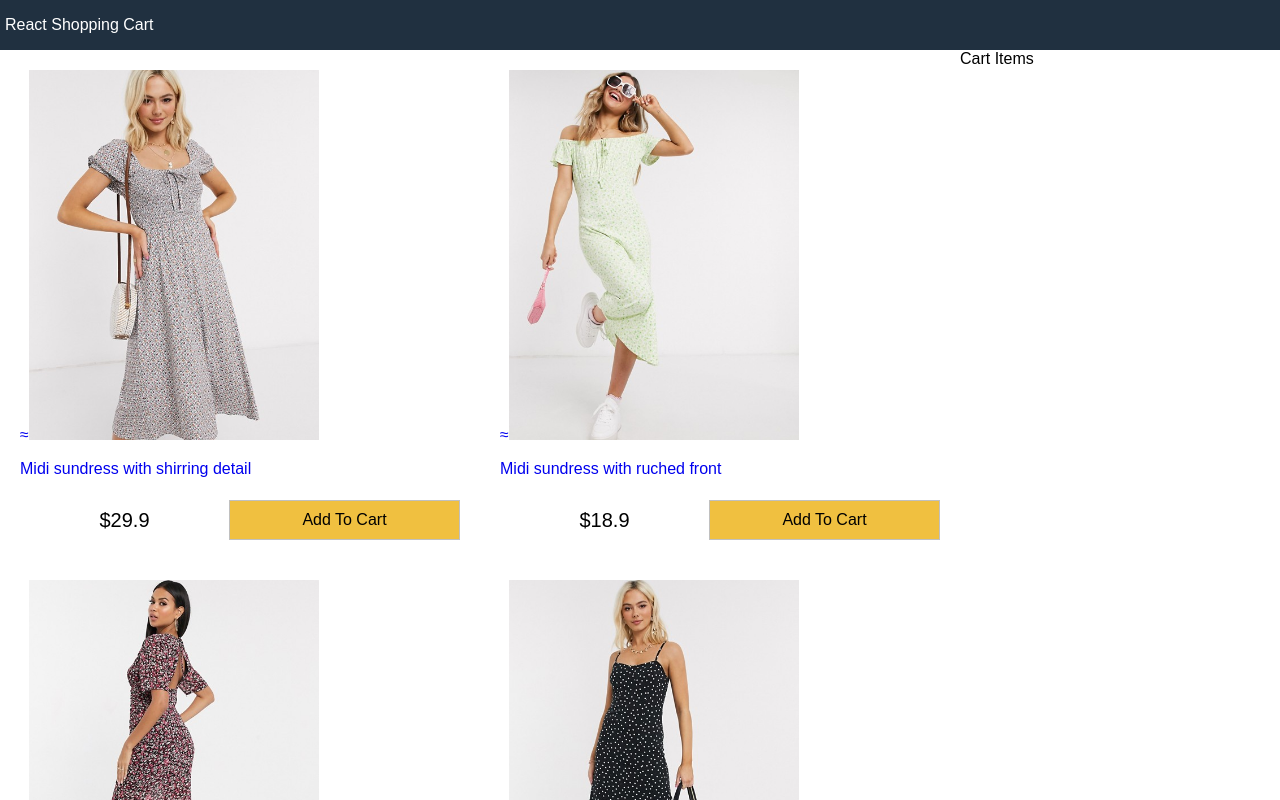
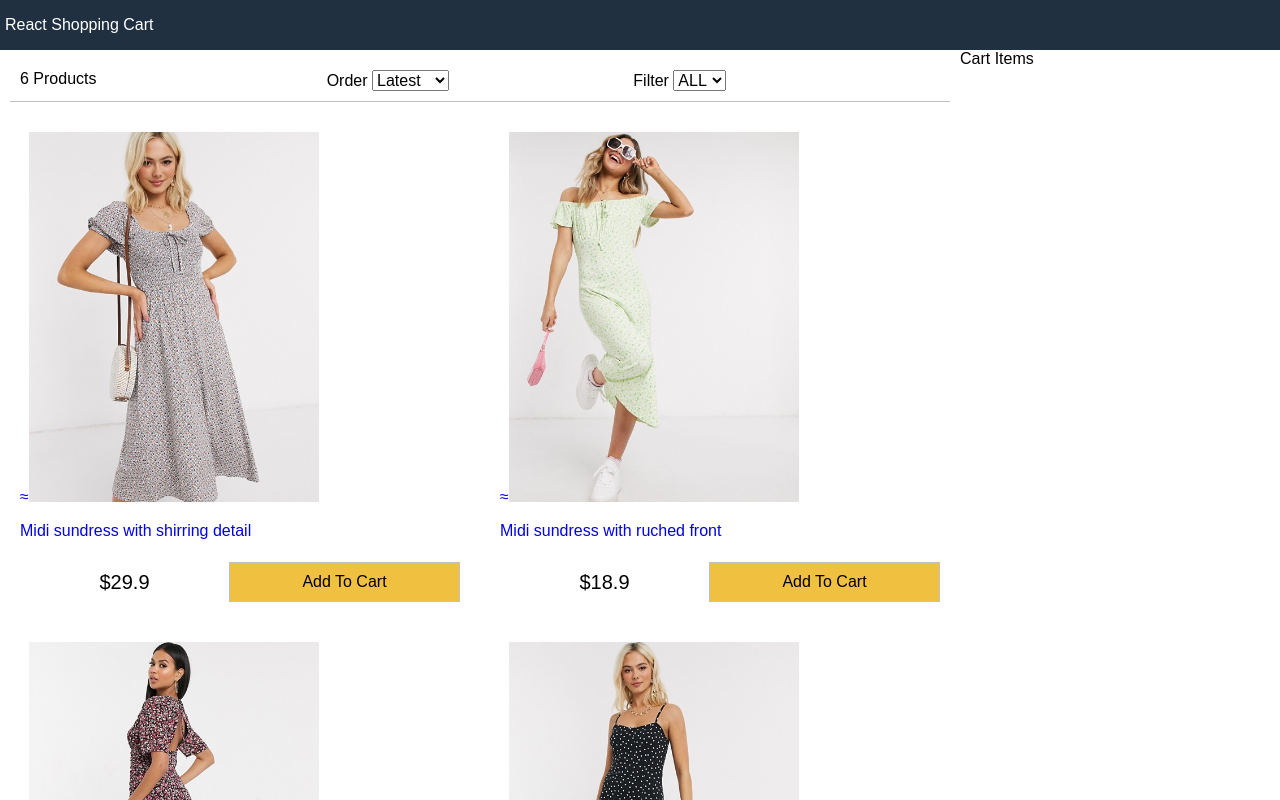
Before and after one commit to arun-prism/react-shopping-cart, a React (Create React App) app in the folder 1_New_project_Arun/react-shopping-cart/: page / in a window 1280 px wide. Shown: the top 800 px of the page. Built offline with nearby package versions, Linux system fonts and the light colour scheme.

Commit message:
filter and sort updated

```diff
--- a/1_New_project_Arun/react-shopping-cart/src/App.js
+++ b/1_New_project_Arun/react-shopping-cart/src/App.js
@@ -1,17 +1,52 @@
 import React from "react";
 import data from "./data.json";
 import Products from "./components/Products";
+import Filter from "./components/Filter";
 
 class App extends React.Component {
 
-  constructor(){
+  constructor() {
     super();
-this.state ={
+    this.state = {
       products: data.products,
       size: "",
-  sort:""
+      sort: ""
+    }
   }
 
+  sortProducts = (event) => {
+    console.log(event.target.value);
+    const sort = event.target.value;
+    this.setState((state) => ({
+
+      sort: sort,
+      products: this.state.products.slice().sort((a, b) => {
+        if (sort === "lowest") {
+          return (a.price > b.price) ? 1 : -1;
+        }
+        else if (sort === "highest") {
+          return ((a.price < b.price) ? 1 : -1);
+        }
+        else { return (a._id > b._id) ? 1 : -1 }
+      })
+
+    }))
+  }
+
+  filterProducts = (event) => {
+    console.log(event.target.value)
+
+    if (event.target.value === "") {
+      this.setState({ size: event.target.value, products: data.products });
+    }
+    else {
+      this.setState({
+        size: event.target.value,
+        products: data.products.filter(
+          (product) => product.availableSizes.indexOf(event.target.value) >= 0
+        )
+      })
+    }
   }
 
   render() {
@@ -24,7 +59,13 @@
         <main>
           <div className="content">
             <div className="main">
- <Products products = {this.state.products}></Products>
+              <Filter count={this.state.products.length}
+                size={this.state.size}
+                sort={this.state.sort}
+                filterProducts={this.filterProducts}
+                sortProducts={this.sortProducts}
+              ></Filter>
+              <Products products={this.state.products}></Products>
 
             </div>
             <div className="sidebar">Cart Items</div>
--- /dev/null
+++ b/1_New_project_Arun/react-shopping-cart/src/components/Filter.js
@@ -0,0 +1,28 @@
+import React, { Component } from 'react'
+
+export default class Filter extends Component {
+  render() {
+    return (
+      <div className='filter'>
+        <div className='filter-result'>{this.props.count} Products</div>
+        <div className='filter-sort'>Order {" "}
+        <select value={this.props.sort} onChange={this.props.sortProducts}>
+        <option>Latest</option>
+        <option value="lowest">Lowest</option>
+        <option value ="highest">Highest</option>
+        </select></div>
+        <div className='filter-size'>Filter {" "}
+        <select value={this.props.size} onChange={this.props.filterProducts}>
+        <option value="">ALL</option>
+        <option value="XS">XS</option>
+        <option value="S">S</option>
+        <option value="M">M</option>
+        <option value="L">L</option>
+        <option value="XL">XL</option>
+        <option value="XXL">XXL</option>
+
+        </select></div>
+      </div>
+    )
+  }
+}
--- a/1_New_project_Arun/react-shopping-cart/src/index.css
+++ b/1_New_project_Arun/react-shopping-cart/src/index.css
@@ -132,3 +132,17 @@
 a{
   text-decoration: none;
 }
+
+/* Filter */
+
+.filter{
+  display: flex;
+  justify-content: space-between;
+  padding: 1rem;
+  margin: 1rem;
+  border-bottom: 0.1rem #c0c0c0 solid;
+}
+
+.filter div{
+  flex: 1;
+}
```
Lines whose indentation alone changed are shown as unchanged.
